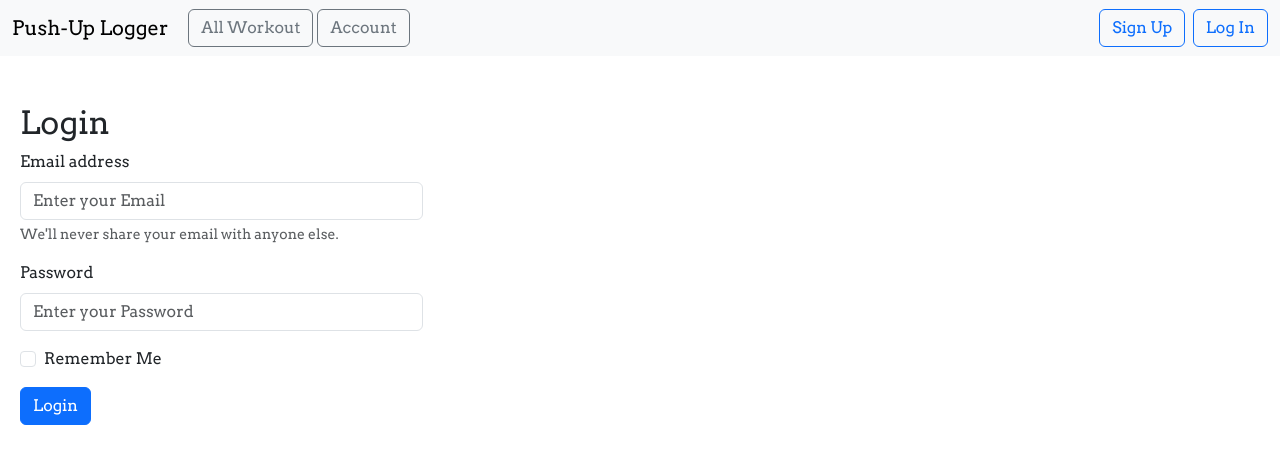
After one commit to 22f1000452/Push-Up-Logger, a Flask app: page /login in a window 1280 px wide. The commit adds this page. Shown: the top 464 px of the page. Run offline with Flask 3, Linux system fonts and the light colour scheme.

Commit message:
SQLite DB created and we able to store signup and login data successfully

```diff
--- a/app/auth.py
+++ b/app/auth.py
@@ -1,4 +1,7 @@
-from flask import Blueprint, render_template, url_for
+from flask import Blueprint, render_template, url_for, request, redirect
+from werkzeug.security import generate_password_hash
+from app import db
+from app.models import User
 
 auth = Blueprint('auth', __name__)
 
@@ -6,10 +9,49 @@ auth = Blueprint('auth', __name__)
 def signup():
   return render_template('signup.html')
 
+@auth.route('/signup', methods=['POST'])
+def signup_post():
+  name = request.form.get('name')
+  email = request.form.get('email')
+  password = request.form.get('password')
+
+  user = User.query.filter_by(email=email).first()
+  if user:
+    print("User already exists")
+    return redirect(url_for('auth.signup'))
+
+  password = generate_password_hash(password, method='sha256')
+
+  user = User(name=name, email=email, password=password)
+
+  db.session.add(user)
+  db.session.commit()
+
+  print(f"Name: {name}, Email: {email}, Password: {password}")
+  return redirect(url_for('auth.login'))
+
 @auth.route('/login')
 def login():
   return render_template('login.html')
 
+@auth.route('/login', methods=['POST'])
+def login_post():
+  email = request.form.get('email')
+  password = request.form.get('password')
+
+  user = User.query.filter_by(email=email).first()
+
+  if not user:
+    print("User not found")
+    return redirect(url_for('auth.login'))
+
+  if user.password != password:
+    print("Incorrect password")
+    return redirect(url_for('auth.login'))
+
+  print(f"Email: {email}, Password: {password}")
+  return redirect(url_for('main.profile'))
+
 @auth.route('/logout')
 def logout():
   return "Welcome to the Push-Up Logger!"  # This line is ignored in the context of the task
--- a/app/static/extended_beauty.css
+++ b/app/static/extended_beauty.css
@@ -6,8 +6,7 @@ p {
 }
 
 p {
-  font-size: 1.2em;
-  line-height: 1.5;
+  font-size: 17px;
 }
 
 #intro {
--- /dev/null
+++ b/app/templates/login.html
@@ -0,0 +1,28 @@
+{% extends "base.html" %}
+
+{% block head %}
+  {{ super() }}
+  <link rel="stylesheet" href="{{ url_for('static', filename='extended_beauty.css') }}">
+{% endblock %}
+
+{% block content %}
+<div class="col-md-4 col-md-offset-4">
+  <form method="POST" action="/login" class="container mt-5 ms-2" style="max-width: 500px;">
+    <h2>Login</h2>
+    <div class="mb-3 form-group">
+      <label for="email" class="form-label">Email address</label>
+      <input type="email" class="form-control" id="email" aria-describedby="emailHelp" name="email" required placeholder="Enter your Email">
+      <div id="emailHelp" class="form-text">We'll never share your email with anyone else.</div>
+    </div>
+    <div class="mb-3 form-group">
+      <label for="password" class="form-label">Password</label>
+      <input type="password" class="form-control" id="password" name="password" required placeholder="Enter your Password">
+    </div>
+    <div class="mb-3 form-check">
+      <input type="checkbox" class="form-check-input" id="remember">
+      <label class="form-check-label" for="remember">Remember Me</label>
+    </div>
+    <button type="submit" class="btn btn-primary">Login</button>
+  </form>
+</div>
+{% endblock %}
```
Also changed, not shown: app/__init__.py (+10 -0 lines), app/models.py (added, +7 -0 lines), app/templates/signup.html (+32 -12 lines).
